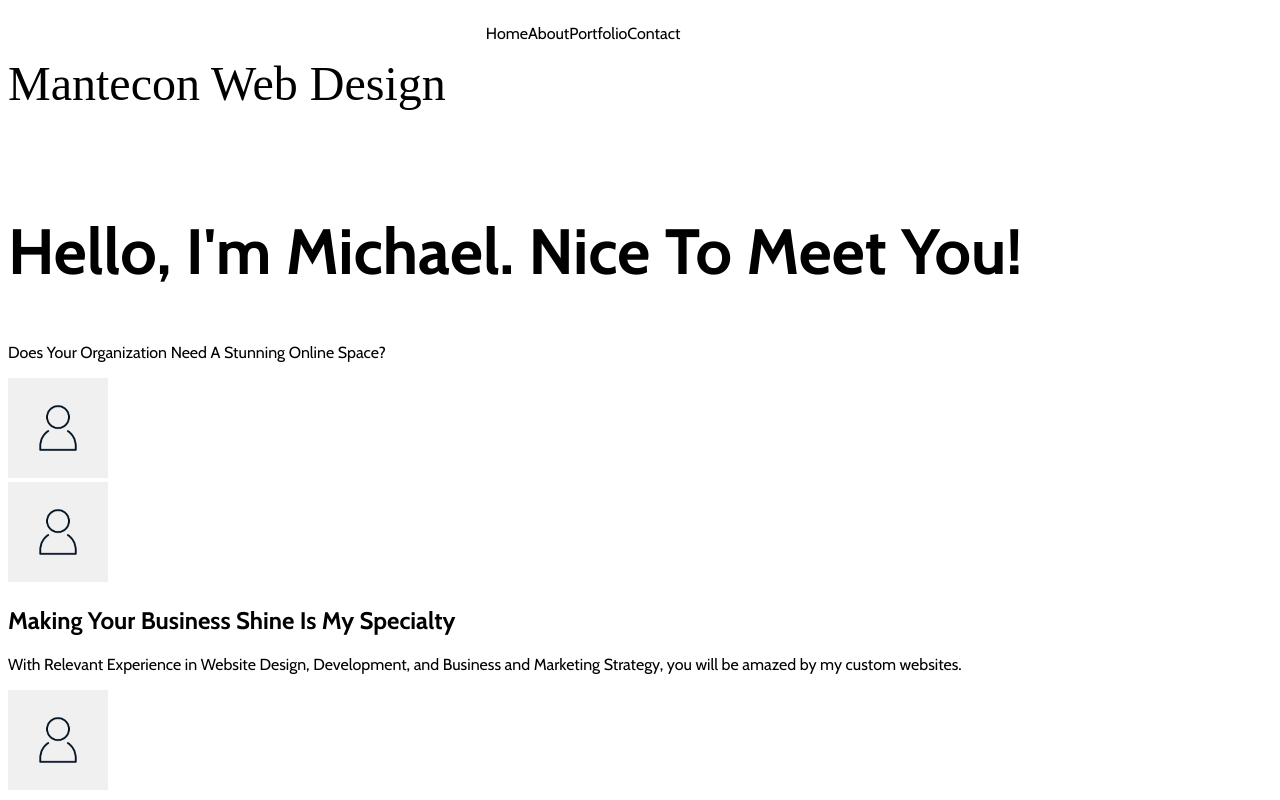
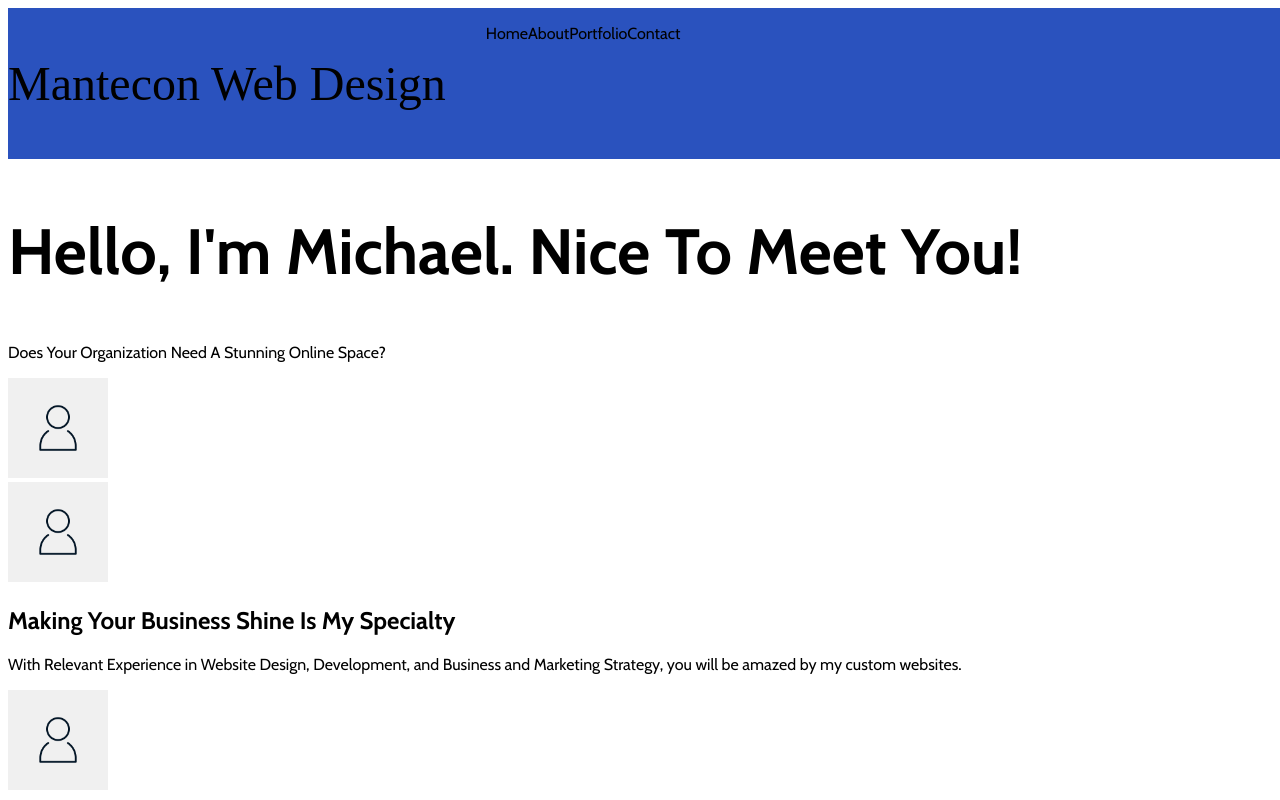
Before and after one commit to mikemantecon/mantecon-web-design, a plain HTML site: page index.html in a window 1280 px wide. Shown: the top 800 px of the page. Drawn offline with nearby package versions, Linux system fonts and the light colour scheme; a web font is replaced by a local one.

Commit message:
Added initial Coloring to Header To give styling to the header, I added a blue coloration.

```diff
--- a/style.css
+++ b/style.css
@@ -5,9 +5,15 @@ body {
     font-family: "Cabin", sans-serif;
 }
 
+.container {
+    width: 100vw;
+    height: 100vh;
+}
+
 header {
     display: flex;
     font-size: 1rem;
+    background-color: #2A52BE;
 }
 
 .logo p {
```
